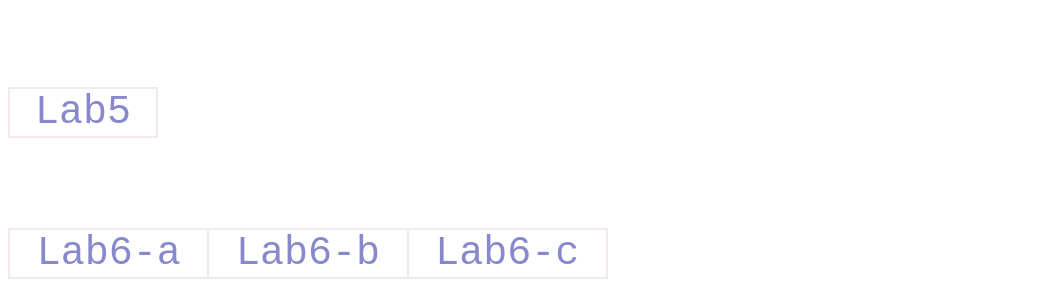
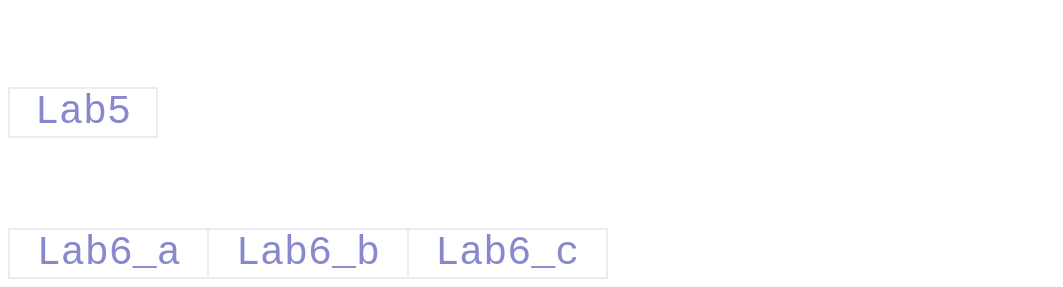
Before and after one commit to seren1007/seren1007.github.io, a plain HTML site: page 我的作业.html in a window 1280 px wide. Shown: the part 718-1005 px from the top of the page, without its empty margins (0-1063 px from the left). Drawn offline with Linux system fonts and the light colour scheme.

Commit message:
Update 我的作业.html

```diff
--- a/我的作业.html
+++ b/我的作业.html
@@ -117,13 +117,13 @@
 		<table class= "lab" width="600px">
 			<tr>
 				<td>
-					<a href="HTML/Lab6_a.html" style="color: #8888cd">Lab6-a</a>
+					<a href="HTML/Lab6_a.html" style="color: #8888cd">Lab6_a</a>
 				</td>
 				<td>
-					<a href="HTML/Lab6_b.html" style="color: #8888cd">Lab6-b</a>
+					<a href="HTML/Lab6_b.html" style="color: #8888cd">Lab6_b</a>
 				</td>
 				<td>
-					<a href="HTML/Lab6_c.html" style="color: #8888cd">Lab6-c</a>
+					<a href="HTML/Lab6_c.html" style="color: #8888cd">Lab6_c</a>
 				</td>
 			</tr>
 
```
